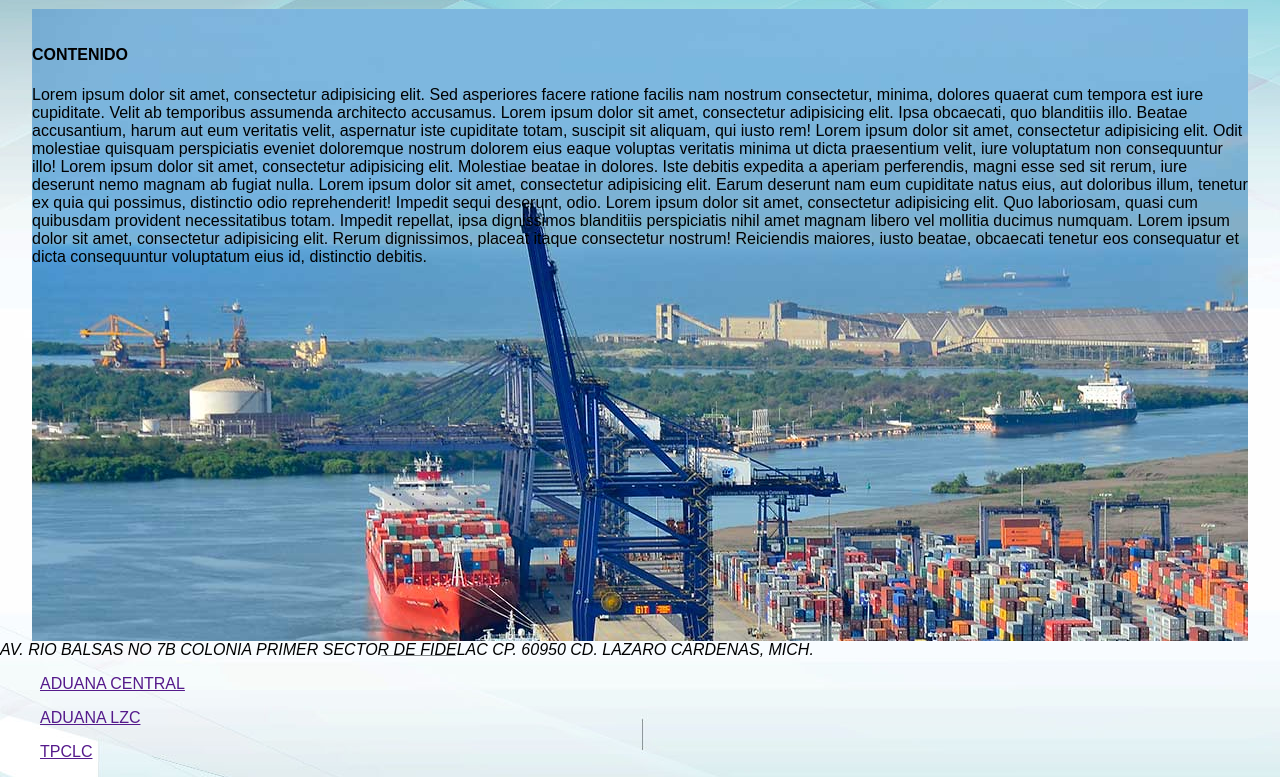
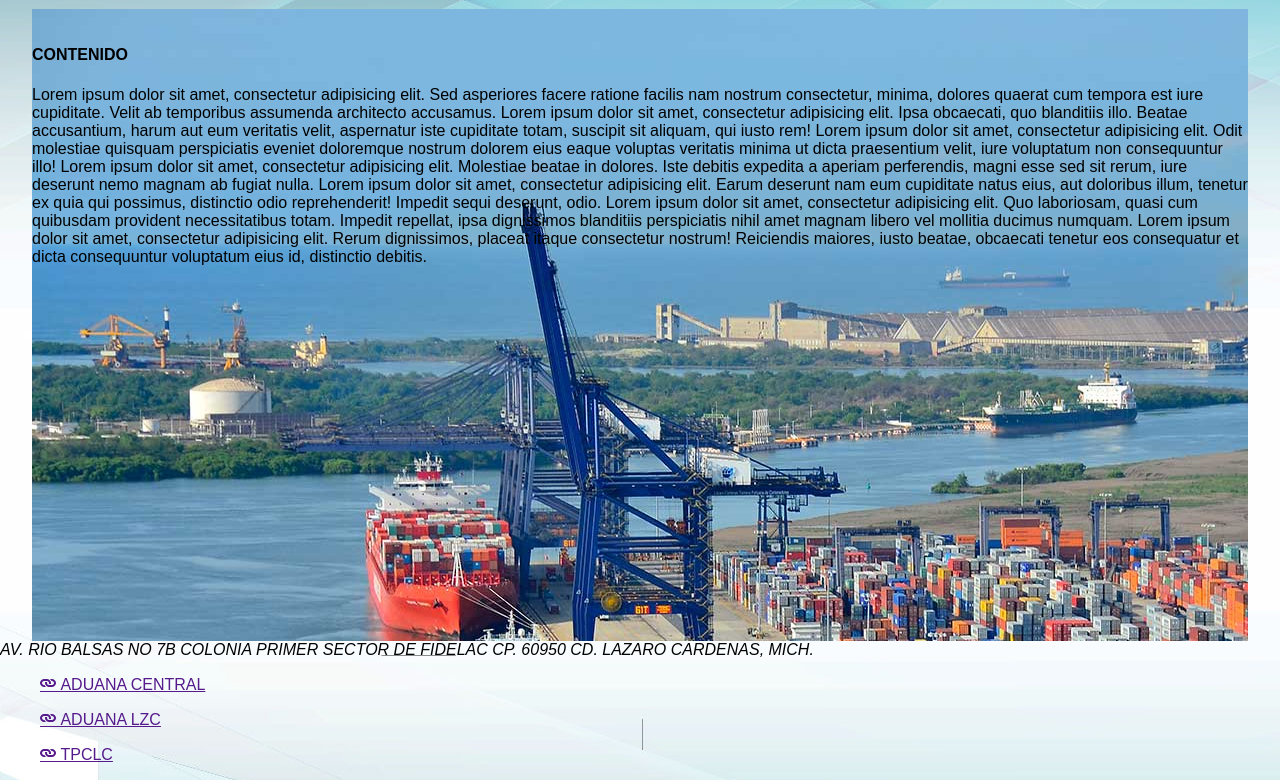
Before and after one commit to xoyoc/AAALAC, a plain HTML site: page index.html in a window 1280 px wide. Shown: the part 238-1018 px from the top of the page. Drawn offline with Linux system fonts and the light colour scheme.

Commit message:
Moficacion de link del pie de pagina

```diff
--- a/index.html
+++ b/index.html
@@ -45,13 +45,13 @@
 			</address>
 		</article>
 		<figure>
-			<a href=""><img src="" alt="" />ADUANA CENTRAL</a>
+			<a href=""><img src="" alt="" /><span class="icon-link"></span> ADUANA CENTRAL</a>
 		</figure>
 		<figure>
-			<a href=""><img src="" alt="" />ADUANA LZC</a>
+			<a href=""><img src="" alt="" /><span class="icon-link"></span> ADUANA LZC</a>
 		</figure>
 		<figure>
-			<a href=""><img src="" alt="" />TPCLC</a>
+			<a href=""><img src="" alt="" /><span class="icon-link"></span> TPCLC</a>
 		</figure>
 	</footer>
 </body>
```
